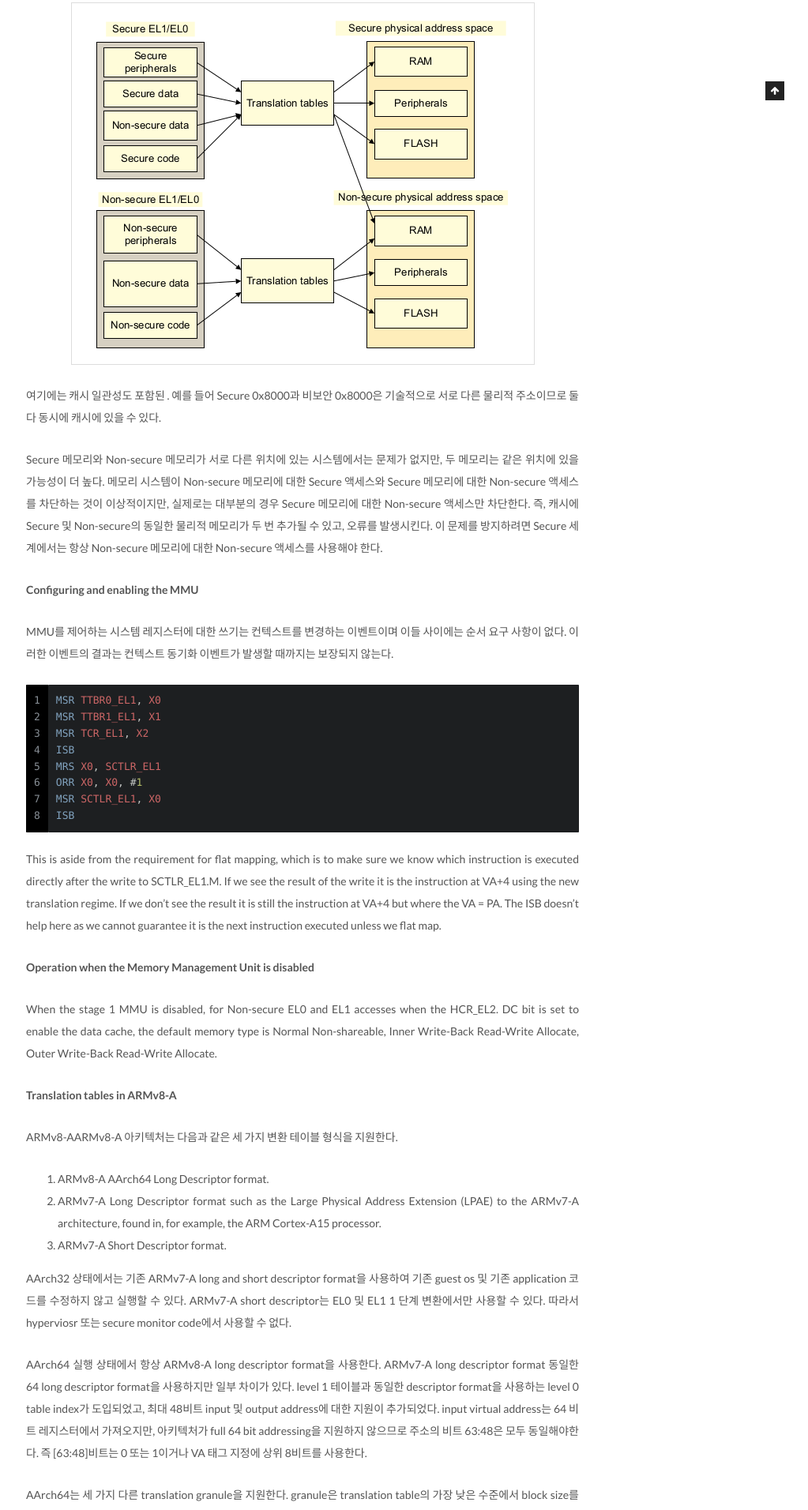
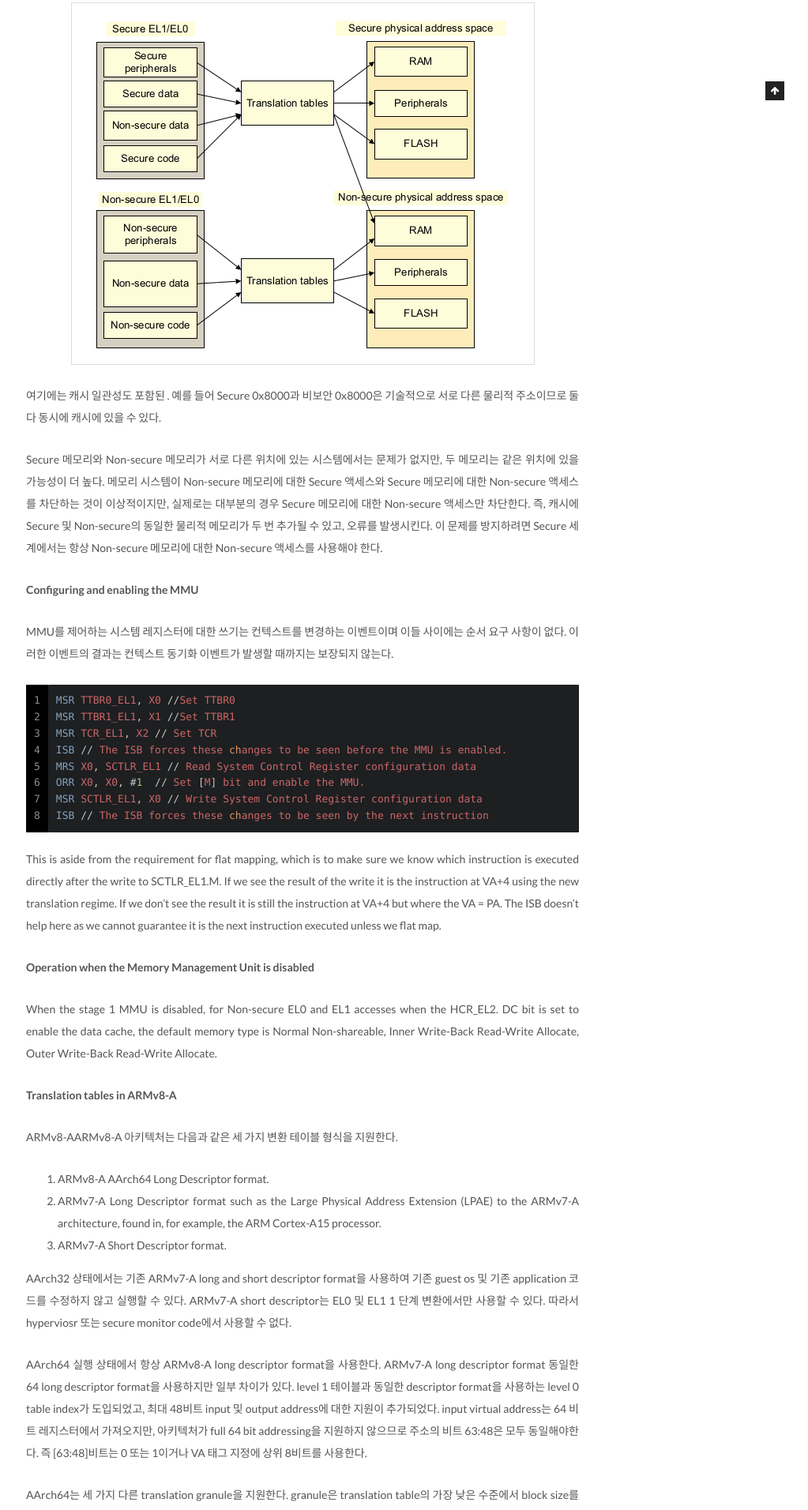
Before and after one commit to jihoonLee/jihoonlee.github.io, a Jekyll site: the page built from _posts/2018-09-30-MMU(2).md, in a window 1280 px wide. Shown: the part 873-2785 px from the top of the page at 79% size, without its empty margins (257-1280 px from the left). Built offline with Jekyll 4.4.1, drawn with Linux system fonts in a browser that asks for light colours.

Commit message:
modify mmu(2)

````diff
--- a/_posts/2018-09-30-MMU(2).md
+++ b/_posts/2018-09-30-MMU(2).md
@@ -30,14 +30,14 @@ Secure 메모리와 Non-secure 메모리가 서로 다른 위치에 있는 시
 MMU를 제어하는 시스템 레지스터에 대한 쓰기는 컨텍스트를 변경하는 이벤트이며 이들 사이에는 순서 요구 사항이 없다. 이러한 이벤트의 결과는 컨텍스트 동기화 이벤트가 발생할 때까지는 보장되지 않는다.
 
 ```nasm
-MSR TTBR0_EL1, X0
-MSR TTBR1_EL1, X1
-MSR TCR_EL1, X2
-ISB
-MRS X0, SCTLR_EL1
-ORR X0, X0, #1
-MSR SCTLR_EL1, X0
-ISB
+MSR TTBR0_EL1, X0 //Set TTBR0
+MSR TTBR1_EL1, X1 //Set TTBR1
+MSR TCR_EL1, X2 // Set TCR
+ISB // The ISB forces these changes to be seen before the MMU is enabled.
+MRS X0, SCTLR_EL1 // Read System Control Register configuration data
+ORR X0, X0, #1  // Set [M] bit and enable the MMU.
+MSR SCTLR_EL1, X0 // Write System Control Register configuration data
+ISB // The ISB forces these changes to be seen by the next instruction
 ```
 
 This is aside from the requirement for flat mapping, which is to make sure we know which instruction is executed directly after the write to SCTLR_EL1.M. If we see the result of the write it is the instruction at VA+4 using the new translation regime. If we don’t see the result it is still the instruction at VA+4 but where the VA = PA. The ISB doesn't help here as we cannot guarantee it is the next instruction executed unless we flat map.
````
